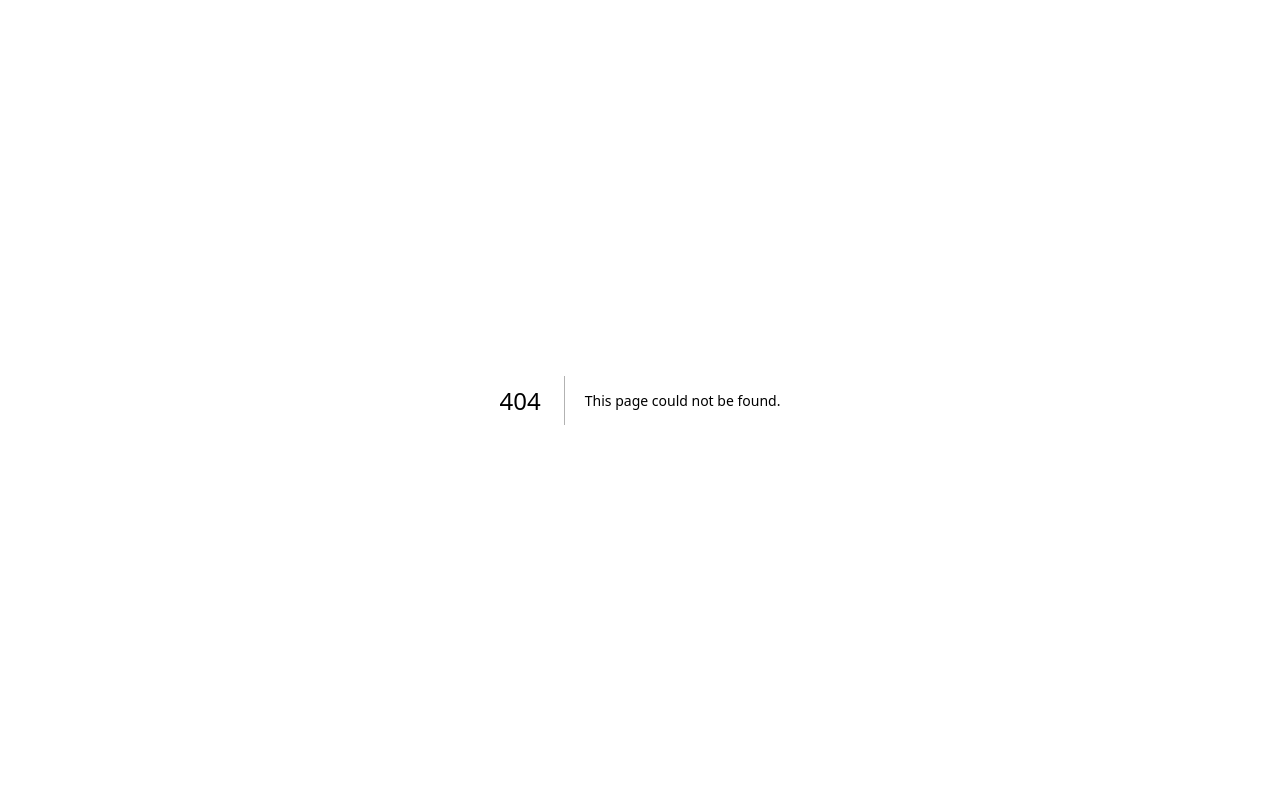
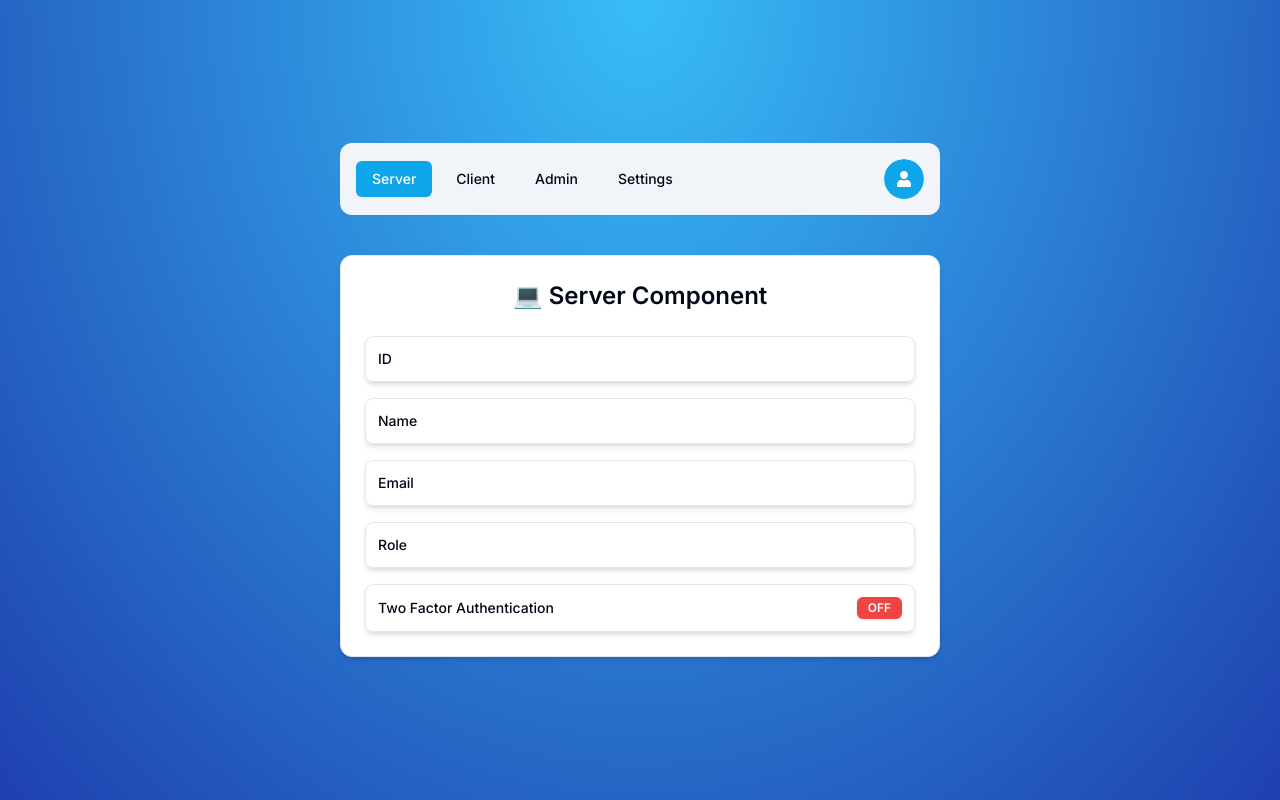
Before and after one commit to pedrohxiv/auth, a Next.js app: page /server in a window 1280 px wide. Before the commit this address had no page. Built offline with nearby package versions, Linux system fonts and the light colour scheme; no server answers.

Commit message:
Server and client page created

```diff
--- a/app/(protected)/_components/navbar.tsx
+++ b/app/(protected)/_components/navbar.tsx
@@ -12,24 +12,18 @@
   return (
     <nav className="bg-secondary flex justify-between items-center p-4 rounded-xl w-[600px] shadow-sm">
       <div className="flex gap-x-2">
-        <Button
-          asChild
-          variant={pathname === "/server" ? "default" : "outline"}
-        >
+        <Button asChild variant={pathname === "/server" ? "sky" : "ghost"}>
           <Link href="/server">Server</Link>
         </Button>
-        <Button
-          asChild
-          variant={pathname === "/client" ? "default" : "outline"}
-        >
+        <Button asChild variant={pathname === "/client" ? "sky" : "ghost"}>
           <Link href="/client">Client</Link>
         </Button>
-        <Button asChild variant={pathname === "/admin" ? "default" : "outline"}>
+        <Button asChild variant={pathname === "/admin" ? "sky" : "ghost"}>
           <Link href="/admin">Admin</Link>
         </Button>
         <Button
           asChild
-          variant={pathname === "/settings" ? "default" : "outline"}
+          variant={pathname === "/settings" ? "sky" : "ghost"}
         >
           <Link href="/settings">Settings</Link>
         </Button>
--- /dev/null
+++ b/app/(protected)/client/page.tsx
@@ -0,0 +1,12 @@
+"use client";
+
+import { UserInfo } from "@/components/user-info";
+import { useCurrentUser } from "@/hooks/use-current-user";
+
+const ClientPage = () => {
+  const user = useCurrentUser();
+
+  return <UserInfo user={user} label="📱 Client Component" />;
+};
+
+export default ClientPage;
--- /dev/null
+++ b/app/(protected)/server/page.tsx
@@ -0,0 +1,10 @@
+import { UserInfo } from "@/components/user-info";
+import { currentUser } from "@/lib/auth";
+
+const ServerPage = async () => {
+  const user = await currentUser();
+
+  return <UserInfo user={user} label="💻 Server Component" />;
+};
+
+export default ServerPage;
--- a/auth.ts
+++ b/auth.ts
@@ -10,6 +10,7 @@
   interface Session {
     user: DefaultSession["user"] & {
       role: "ADMIN" | "USER";
+      isTwoFactorEnabled: boolean;
     };
   }
 }
@@ -75,6 +76,10 @@
         session.user.role = token.role;
       }
 
+      if (session.user) {
+        session.user.isTwoFactorEnabled = token.isTwoFactorEnabled;
+      }
+
       return session;
     },
     async jwt({ token }) {
@@ -89,6 +94,7 @@
       }
 
       token.role = existingUser.role;
+      token.isTwoFactorEnabled = existingUser.isTwoFactorEnabled;
 
       return token;
     },
--- /dev/null
+++ b/components/ui/badge.tsx
@@ -0,0 +1,38 @@
+import { cva, type VariantProps } from "class-variance-authority";
+import * as React from "react";
+
+import { cn } from "@/lib/utils";
+
+const badgeVariants = cva(
+  "inline-flex items-center rounded-md border px-2.5 py-0.5 text-xs font-semibold transition-colors focus:outline-none focus:ring-2 focus:ring-ring focus:ring-offset-2",
+  {
+    variants: {
+      variant: {
+        default:
+          "border-transparent bg-primary text-primary-foreground shadow hover:bg-primary/80",
+        secondary:
+          "border-transparent bg-secondary text-secondary-foreground hover:bg-secondary/80",
+        destructive:
+          "border-transparent bg-destructive text-destructive-foreground shadow hover:bg-destructive/80",
+        success:
+          "border-transparent bg-emerald-500 text-primary-foreground shadow hover:bg-emerald-500/80",
+        outline: "text-foreground",
+      },
+    },
+    defaultVariants: {
+      variant: "default",
+    },
+  }
+);
+
+export interface BadgeProps
+  extends React.HTMLAttributes<HTMLDivElement>,
+    VariantProps<typeof badgeVariants> {}
+
+function Badge({ className, variant, ...props }: BadgeProps) {
+  return (
+    <div className={cn(badgeVariants({ variant }), className)} {...props} />
+  );
+}
+
+export { Badge, badgeVariants };
--- a/components/ui/button.tsx
+++ b/components/ui/button.tsx
@@ -19,6 +19,7 @@
           "bg-secondary text-secondary-foreground shadow-sm hover:bg-secondary/80",
         ghost: "hover:bg-accent hover:text-accent-foreground",
         link: "text-primary underline-offset-4 hover:underline",
+        sky: "bg-sky-500 text-white shadow-sm hover:bg-sky-500/80",
       },
       size: {
         default: "h-9 px-4 py-2",
--- /dev/null
+++ b/components/user-info.tsx
@@ -0,0 +1,54 @@
+import { type DefaultSession } from "next-auth";
+
+import { Badge } from "@/components/ui/badge";
+import { Card, CardContent, CardHeader } from "@/components/ui/card";
+
+interface UserInfoProps {
+  user?: DefaultSession["user"] & {
+    role: "ADMIN" | "USER";
+    isTwoFactorEnabled: boolean;
+  };
+  label: string;
+}
+
+export const UserInfo = ({ user, label }: UserInfoProps) => {
+  return (
+    <Card className="w-[600px] shadow-md">
+      <CardHeader>
+        <p className="text-2xl font-semibold text-center">{label}</p>
+      </CardHeader>
+      <CardContent className="space-y-4">
+        <div className="flex flex-row items-center justify-between rounded-lg border p-3 shadow-md">
+          <p className="text-sm font-medium">ID</p>
+          <p className="truncate text-xs max-w-[180px] font-mono bg-slate-100 rounded-md">
+            {user?.id}
+          </p>
+        </div>
+        <div className="flex flex-row items-center justify-between rounded-lg border p-3 shadow-md">
+          <p className="text-sm font-medium">Name</p>
+          <p className="truncate text-xs max-w-[180px] font-mono bg-slate-100 rounded-md">
+            {user?.name}
+          </p>
+        </div>
+        <div className="flex flex-row items-center justify-between rounded-lg border p-3 shadow-md">
+          <p className="text-sm font-medium">Email</p>
+          <p className="truncate text-xs max-w-[180px] font-mono bg-slate-100 rounded-md">
+            {user?.email}
+          </p>
+        </div>
+        <div className="flex flex-row items-center justify-between rounded-lg border p-3 shadow-md">
+          <p className="text-sm font-medium">Role</p>
+          <p className="truncate text-xs max-w-[180px] font-mono bg-slate-100 rounded-md">
+            {user?.role}
+          </p>
+        </div>
+        <div className="flex flex-row items-center justify-between rounded-lg border p-3 shadow-md">
+          <p className="text-sm font-medium">Two Factor Authentication</p>
+          <Badge variant={user?.isTwoFactorEnabled ? "success" : "destructive"}>
+            {user?.isTwoFactorEnabled ? "ON" : "OFF"}
+          </Badge>
+        </div>
+      </CardContent>
+    </Card>
+  );
+};
--- /dev/null
+++ b/lib/auth.ts
@@ -0,0 +1,7 @@
+import { auth } from "@/auth";
+
+export const currentUser = async () => {
+  const session = await auth();
+
+  return session?.user;
+};
```
